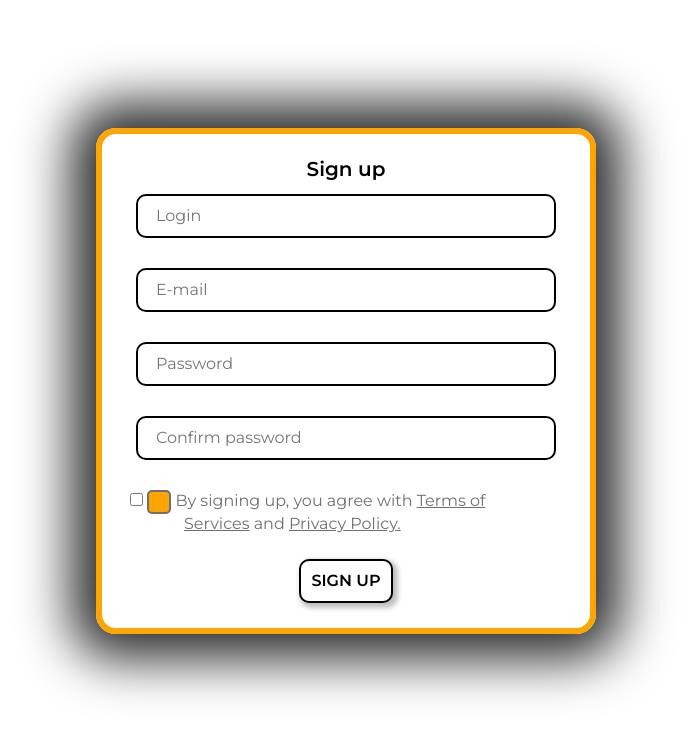
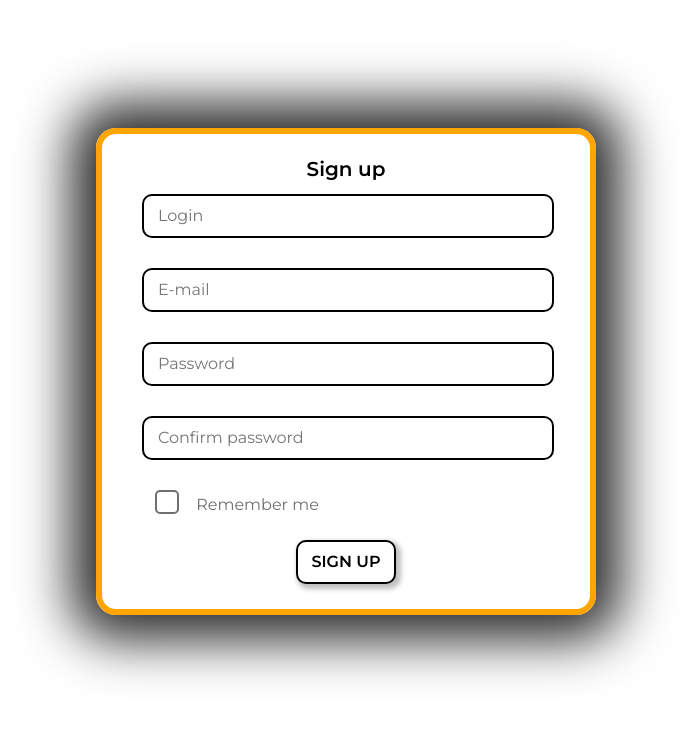
Before and after one commit to o-kova/homework16.1, a plain HTML site: page index.html in a window 1280 px wide. Shown: the whole page, without its empty margins (32-723 px from the left). Drawn offline with Linux system fonts and the light colour scheme.

Commit message:
изменения в верстке по макету. Изменение надписи у флажка

```diff
--- a/index.html
+++ b/index.html
@@ -55,23 +55,19 @@
           </div>
           <div class="signup__checkbox">
             <label class="signup__checkbox-label" for="checkbox_1">
-              <input type="checkbox" class="signup__checkbox-real" />
+              <input
+                type="checkbox"
+                name="subscription"
+                id="checkbox_1"
+                class="signup__checkbox-real"
+              />
               <span class="signup__checkbox-custom"></span>
-              By signing up, you agree with
-              <a
-                href="https://www.flickr.com/help/terms"
-                class="signup__checkbox-a"
-                >Terms of Services</a
-              >
-              and
-              <a
-                href="https://www.flickr.com/help/privacy"
-                class="signup__checkbox-a"
-                >Privacy Policy.</a
-              ></label
+              Remember me</label
             >
           </div>
-          <button type="button" class="signup__button">Sign up</button>
+          <div class="signup__button-wrapper">
+            <button type="button" class="signup__button">Sign up</button>
+          </div>
         </form>
       </div>
     </main>
--- a/styles/scss/style.scss
+++ b/styles/scss/style.scss
@@ -13,8 +13,8 @@
     box-shadow: 0px 0px 52px 25px #2c2c2c;
     display: flex;
     flex-direction: column;
-    justify-items: center;
-    align-items: center;
+    // justify-items: center;
+    // align-items: center;
   }
 }
 
@@ -26,12 +26,18 @@
   font-size: 20px;
   font-weight: 600;
   line-height: 20px;
+  text-align: center;
+}
+
+.signup__inps {
+  width: 420px;
+  justify-content: center;
 }
 
 .signup__inp {
   width: 380px;
   height: 20px;
-  padding: 10px 18px;
+  padding: 10px 14px;
   margin: 15px 0;
   border-radius: 10px;
   border: 2px solid #000;
@@ -41,7 +47,13 @@
   line-height: 20px;
 }
 
+.signup__button-wrapper {
+  display: flex;
+  justify-content: center;
+}
+
 .signup__button {
+  width: 100px;
   padding: 10px;
   margin-top: 25px;
   border-radius: 10px;
@@ -62,11 +74,11 @@
 
 /* скрываем реальный чекбокс */
 .signup__checkbox-real {
-  // width: 0;
-  // height: 0;
-  // opacity: 0;
-  // position: absolute;
-  // z-index: -1;
+  width: 0;
+  height: 0;
+  opacity: 0;
+  position: absolute;
+  z-index: -1;
 }
 
 // чекбокс в моменте выбора
@@ -79,12 +91,12 @@
   position: relative;
   width: 20px;
   height: 20px;
-  // margin: 0 12px;
+  margin: 0 13px;
   display: inline-block;
-  background-color: #fea501;
+  background-color: #fff;
   border: 2px solid #6f6f6f;
   border-radius: 5px;
-  vertical-align: middle;
+  vertical-align: sub;
 }
 
 .signup__checkbox-custom::before {
@@ -110,21 +122,19 @@
 /* Активируем декоративный чекбокс */
 
 .signup__checkbox-real:checked + .signup__checkbox-custom::before {
-  // background-color: #fea501;
+  width: 24px;
+  height: 24px;
+  border-radius: 5px;
+  background-color: #fea501;
   transform: translate(-50%, -50%) scale(1);
 }
 
 .signup__checkbox-label {
-  //подвинуть конец текста вправо у чекбокса
-  display: block;
-  padding-left: 42px;
-  text-indent: -54px;
-
   color: #6f6f6f;
   font-family: "Montserrat";
   font-size: 16px;
   font-weight: 400;
-  // line-height: 20px;
+  line-height: 20px;
 }
 
 .signup__checkbox-a {
```
Also changed, not shown: styles/css/style.css, 1 other file.
